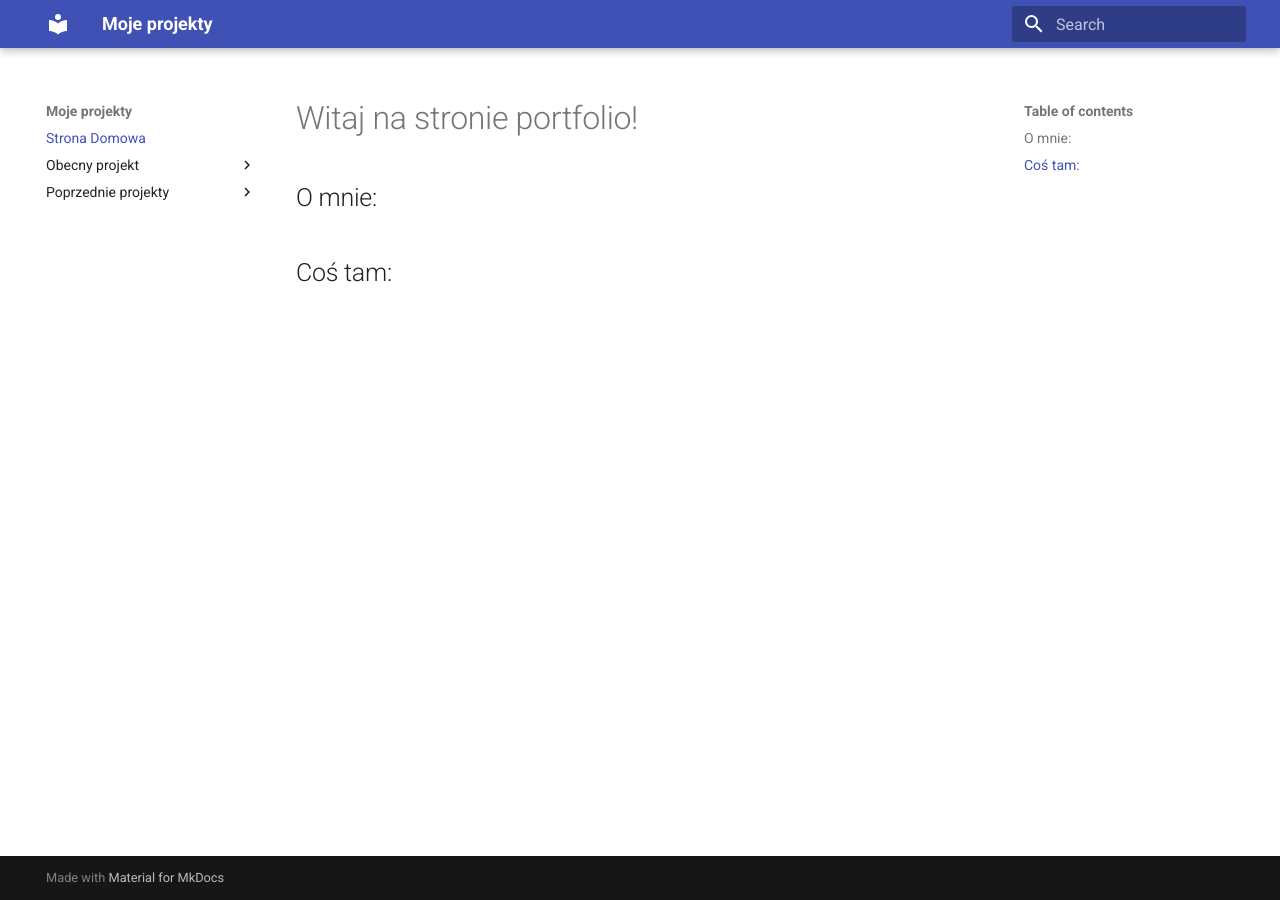
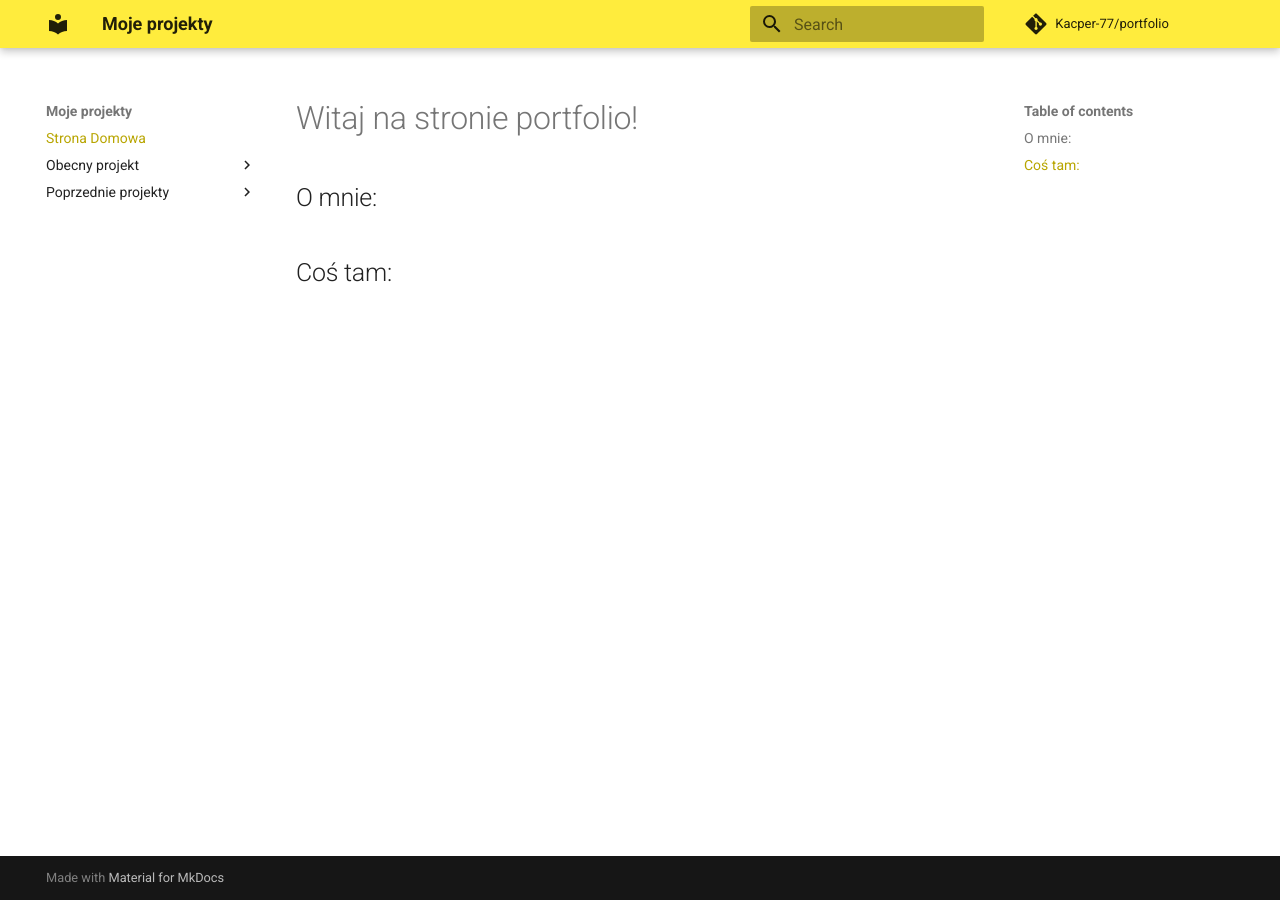
Before and after one commit to Kacper-77/portfolio, an MkDocs documentation site: the page built from docs/index.md, in a window 1280 px wide. Built offline with MkDocs 1.6.1 and Material for MkDocs 9.7.7, drawn with Linux system fonts in a browser that asks for light colours; comment, search, counter and statistics services are not loaded.

Commit message:
gitignore and palette

```diff
--- a/mkdocs.yml
+++ b/mkdocs.yml
@@ -3,8 +3,13 @@ site_author: Kacper Szaruga
 site_description: >-
     Oto portfolio moich projektów z Data Science i AI!
 
+repo_name: Kacper-77/portfolio
+repo_url: https://github.com/Kacper-77/portfolio
+
 theme:
   name: material
+  palette:
+    primary: yellow
 
 nav:
 - Strona Domowa: index.md
```
Also changed, not shown: 1 other file.
